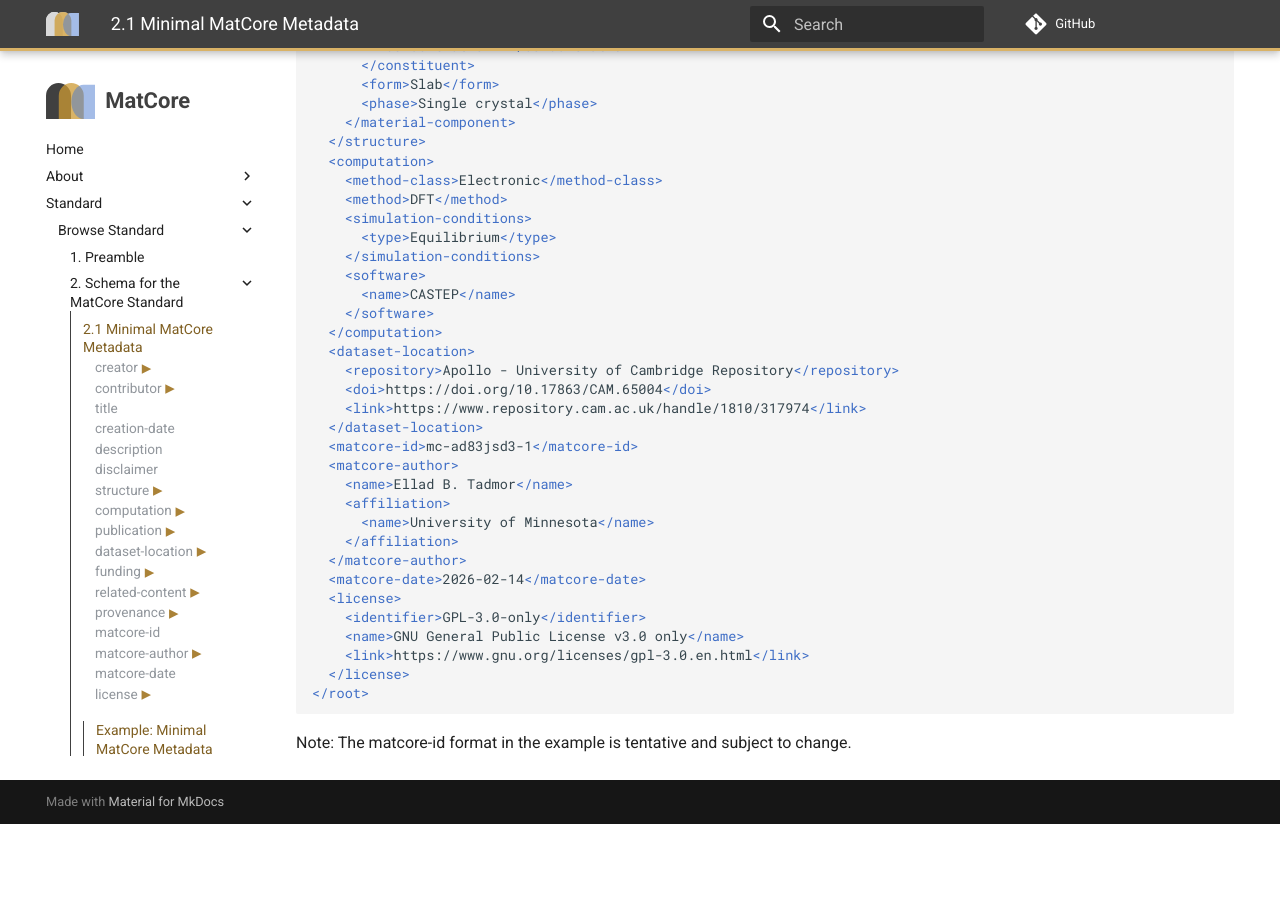
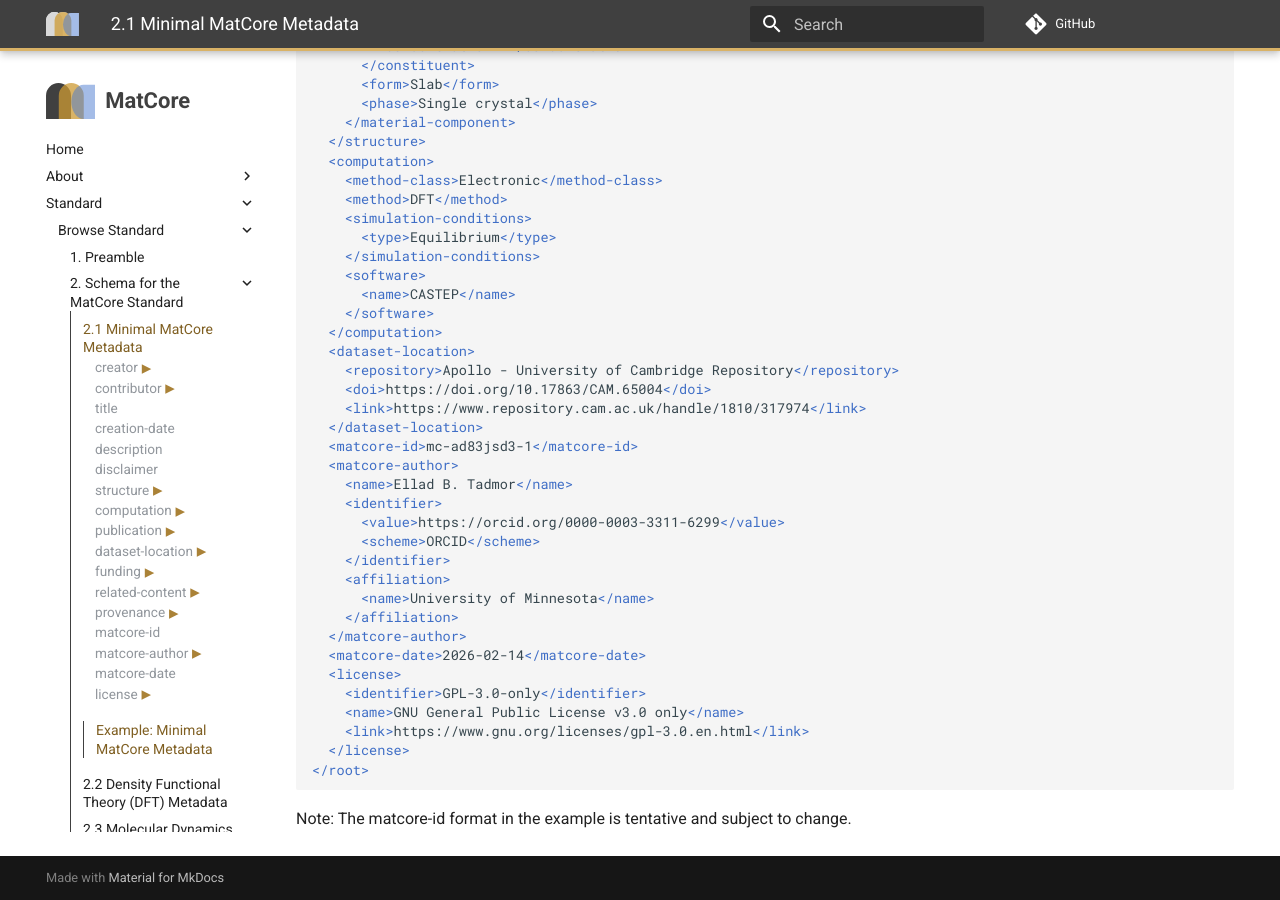
Before and after one commit to matcore-standard/matcore, an MkDocs documentation site: the page built from docs/standard/02-minimal.md, in a window 1280 px wide and 900 px high, scrolled down 2293 px. Built offline with MkDocs 1.6.1 and Material for MkDocs 9.7.7, drawn with Linux system fonts in a browser that asks for light colours; comment, search, counter and statistics services are not loaded; the version menu is left out; before the commit the page ends 3117 px from its top, so only the background shows below that.

Commit message:
Give the example's matcore-author an ORCID iD (0033, amended)
The decider supplied an ORCID iD for the record author of the Si GAP
example.

- examples/minimal.xml: matcore-author gains the identifier
  https://orcid.org/0000-0003-3311-6299, scheme ORCID.
- tests/test_examples.py: the record author carries this iD, and every
  identifier in the minimal example passes Annex I's form and check
  digits.
- docs/standard/02-minimal.md: regenerated (it embeds the example).
- CLAUDE.md: status entry.

Co-Authored-By: Claude Opus 5.5 <noreply@anthropic.com>

```diff
--- a/docs/standard/02-minimal.md
+++ b/docs/standard/02-minimal.md
@@ -1774,6 +1774,10 @@ Dataset source: [https://doi.org/10.60732/8e9bc5b0](https://doi.org/10.60732/8e9
   <matcore-id>mc-ad83jsd3-1</matcore-id>
   <matcore-author>
     <name>Ellad B. Tadmor</name>
+    <identifier>
+      <value>https://orcid.org/0000-0003-3311-6299</value>
+      <scheme>ORCID</scheme>
+    </identifier>
     <affiliation>
       <name>University of Minnesota</name>
     </affiliation>
```
Also changed, not shown: CLAUDE.md (+2 -1 lines), 2 other files.
